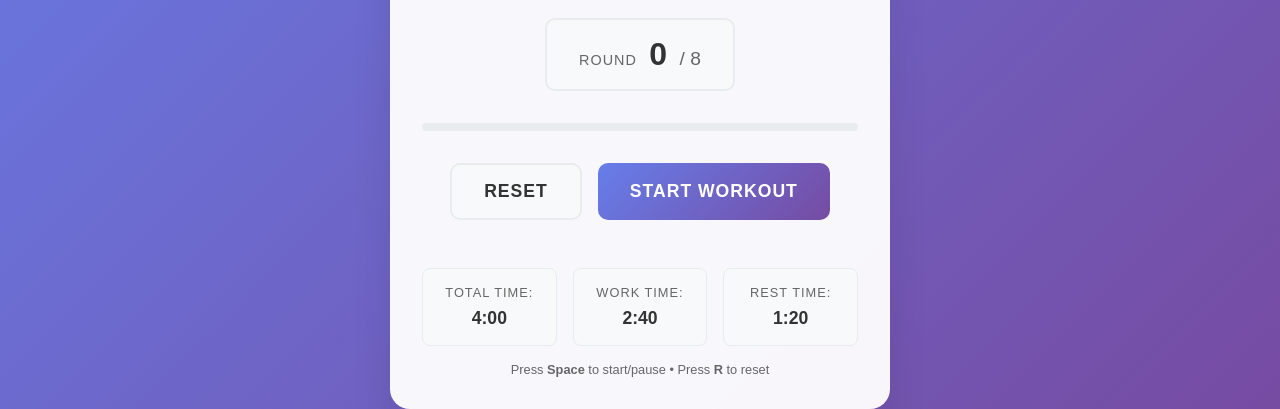
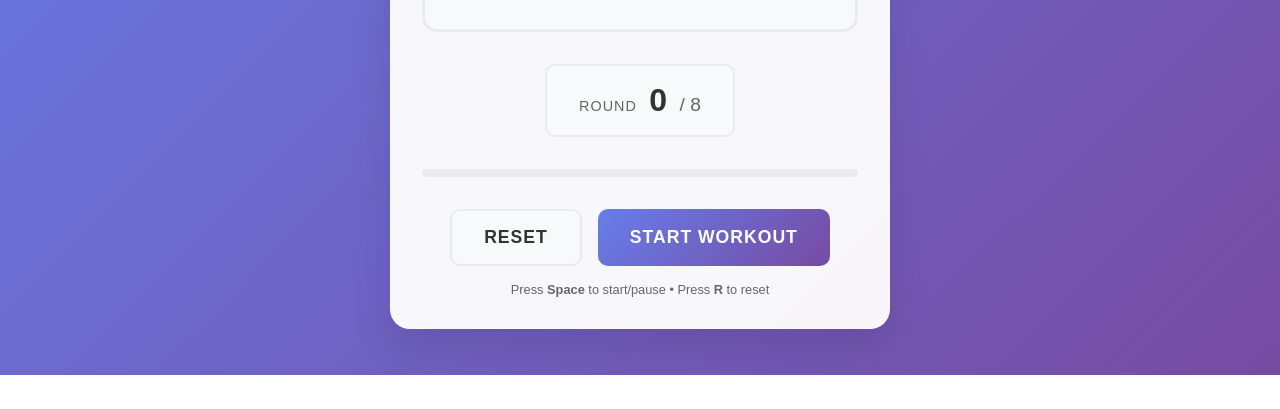
Before and after one commit to floscha/free-tabata, a plain HTML site: page index.html in a window 1280 px wide. Shown: the part 425-834 px from the top of the page. After the commit the page ends 800 px from the top, so only its background shows below. Drawn offline with Linux system fonts and the light colour scheme.

Commit message:
Remove total time displays

```diff
--- a/index.html
+++ b/index.html
@@ -64,21 +64,6 @@
                 <button class="btn btn-secondary" id="resetButton">Reset</button>
                 <button class="btn btn-primary" id="playPauseButton">Start Workout</button>
             </div>
-
-            <div class="workout-info">
-                <div class="info-item">
-                    <span class="label">Total Time:</span>
-                    <span class="value" id="totalTimeDisplay">4:00</span>
-                </div>
-                <div class="info-item">
-                    <span class="label">Work Time:</span>
-                    <span class="value" id="workTimeDisplay">2:40</span>
-                </div>
-                <div class="info-item">
-                    <span class="label">Rest Time:</span>
-                    <span class="value" id="restTimeDisplay">1:20</span>
-                </div>
-            </div>
         </main>
     </div>
 
--- a/script.js
+++ b/script.js
@@ -45,9 +45,6 @@ class TabataTimer {
 
         // Display elements
         this.workoutDescription = document.getElementById('workoutDescription');
-        this.totalTimeDisplay = document.getElementById('totalTimeDisplay');
-        this.workTimeDisplay = document.getElementById('workTimeDisplay');
-        this.restTimeDisplay = document.getElementById('restTimeDisplay');
 
         // Bind event listeners
         this.bindEvents();
@@ -204,15 +201,6 @@ class TabataTimer {
 
         // Update total rounds display
         this.totalRoundsDisplay.textContent = `/ ${this.totalRounds}`;
-
-        // Calculate and display times
-        const totalWorkTime = this.totalRounds * this.workTime;
-        const totalRestTime = this.totalRounds * this.restTime;
-        const totalTime = totalWorkTime + totalRestTime;
-
-        this.totalTimeDisplay.textContent = this.formatTime(totalTime);
-        this.workTimeDisplay.textContent = this.formatTime(totalWorkTime);
-        this.restTimeDisplay.textContent = this.formatTime(totalRestTime);
     }
 
     formatTime(seconds) {
```
